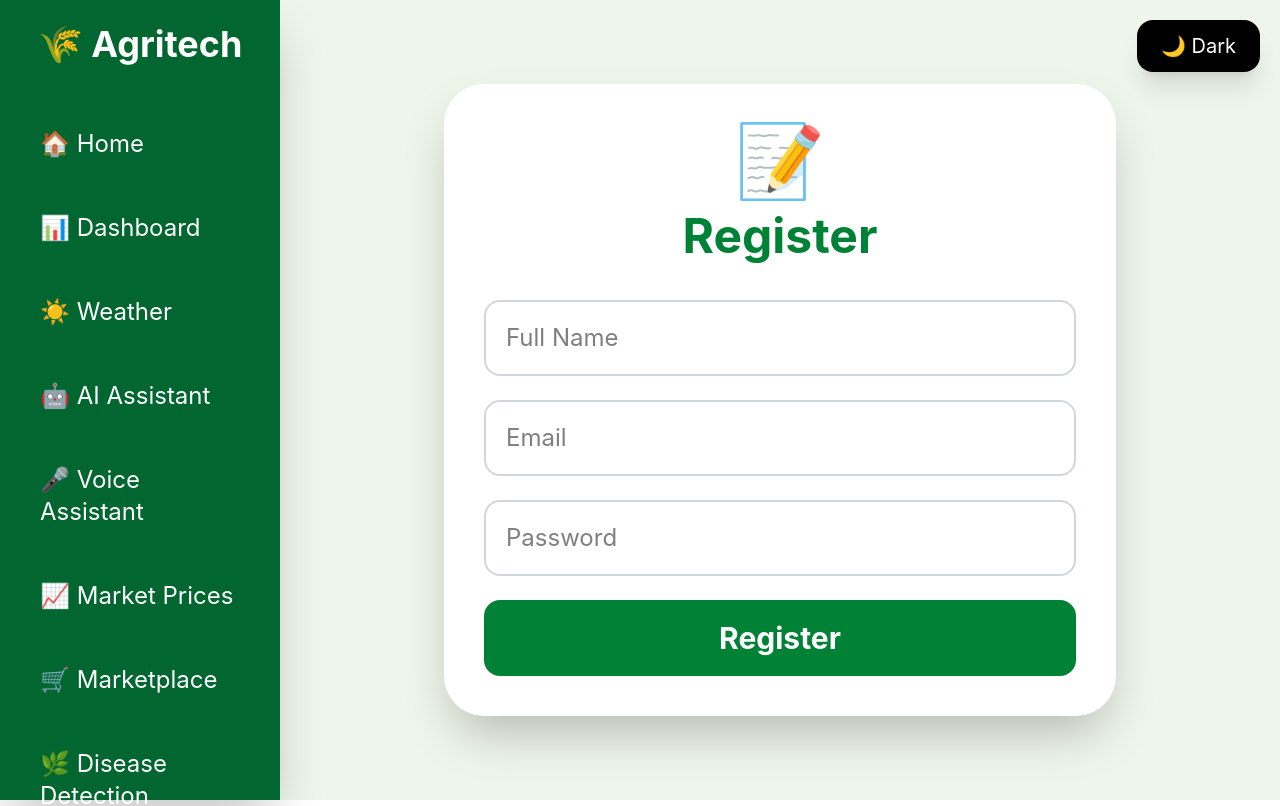
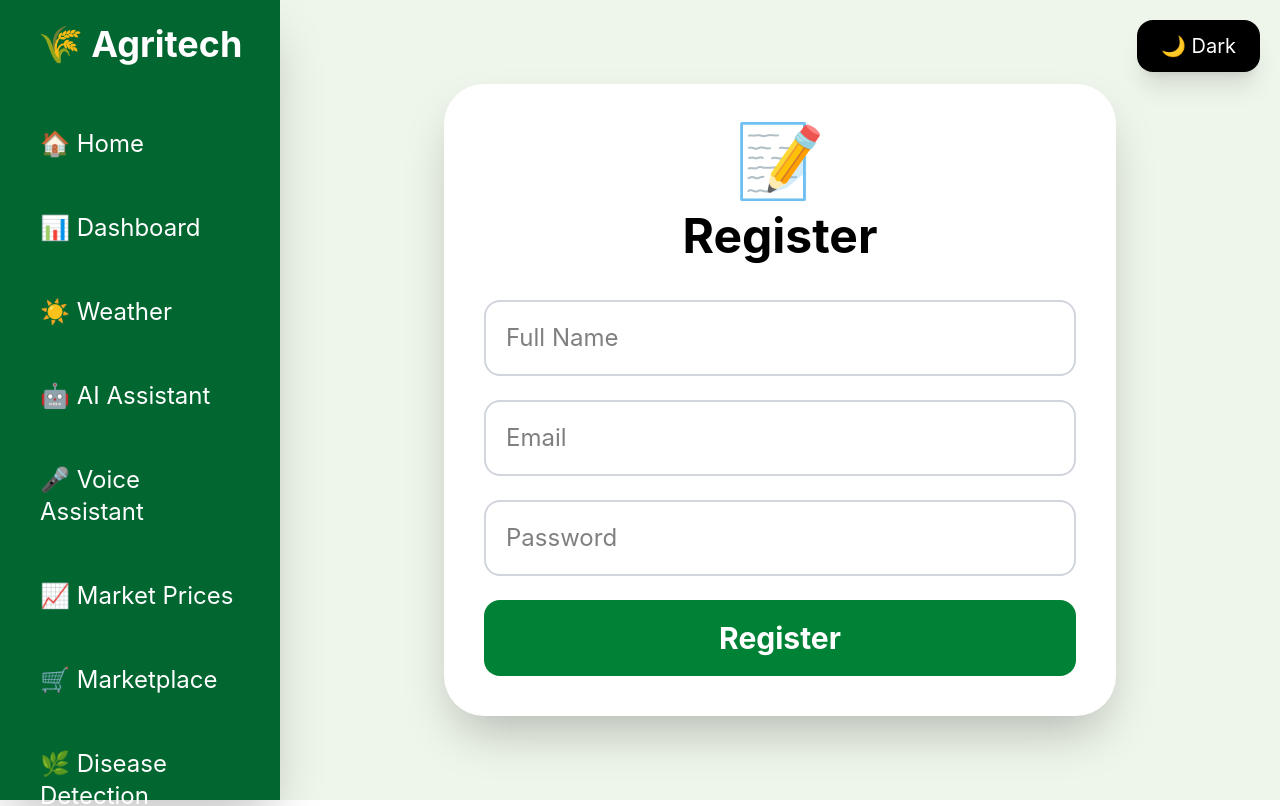
Before and after one commit to baluyadav580/agritech-platform, a React (Vite) app in the folder client/: page /register in a window 1280 px wide. Shown: the top 806 px of the page. Built offline with nearby package versions, Linux system fonts and the light colour scheme.

Commit message:
Updated UI and scheme recommendation

```diff
--- a/client/src/pages/Register.jsx
+++ b/client/src/pages/Register.jsx
@@ -61,10 +61,9 @@
             📝
           </div>
 
-          <h1 className="text-5xl font-bold text-green-700">
-            Register
-          </h1>
-
+         <h1 className="text-5xl font-bold text-black">
+  Register
+</h1>
         </div>
 
         <div className="space-y-6">
```
